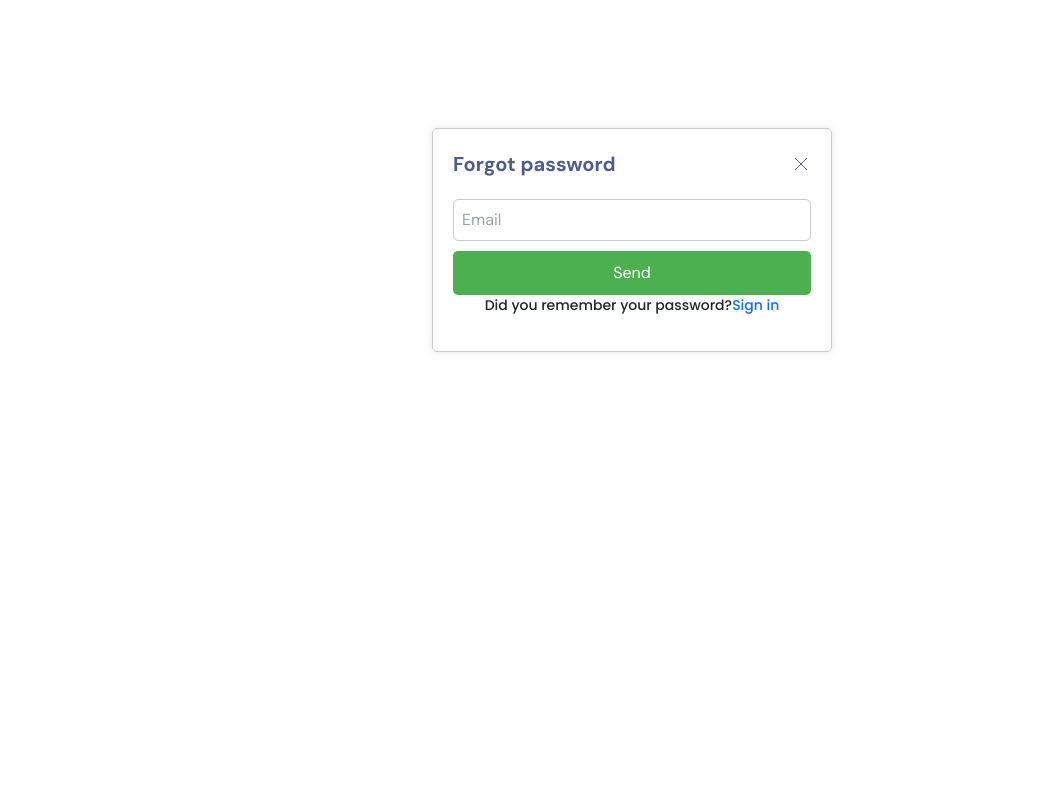
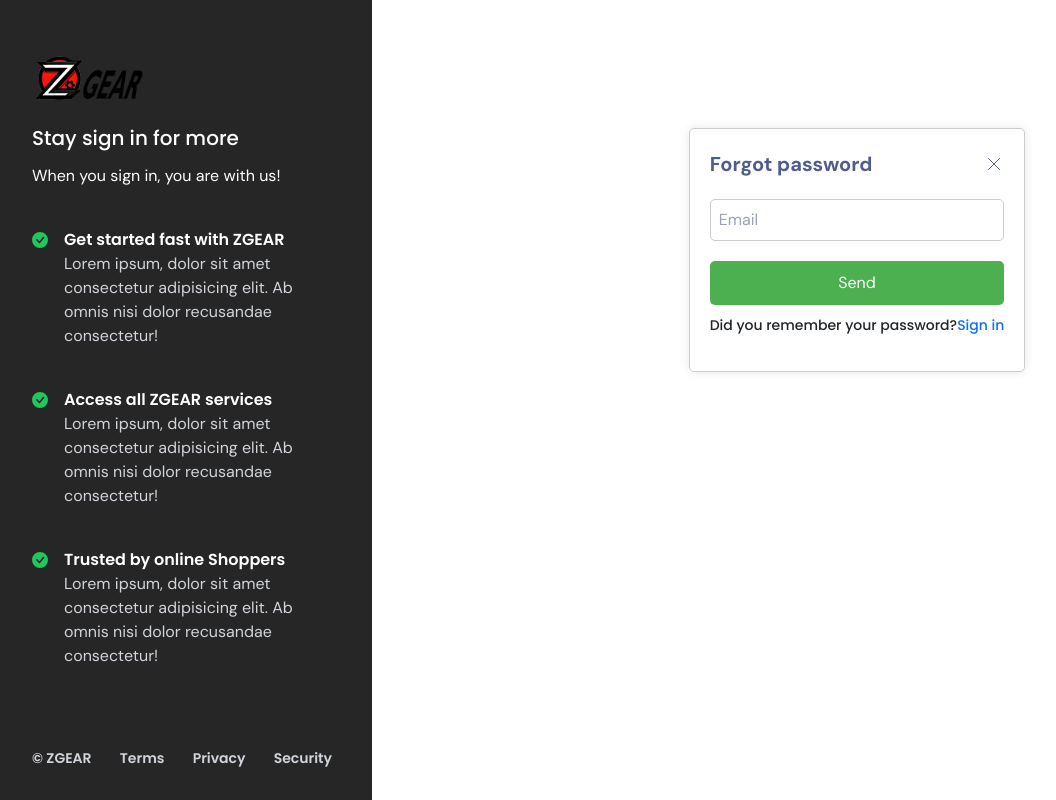
Before and after one commit to CG-ZGEAR/cg-zgear-app, a React (Create React App) app: page /forgot-password in a window 1280 px wide. Shown: the whole page, without its empty margins (8-1064 px from the left). Built offline with nearby package versions, Linux system fonts and the light colour scheme.

Commit message:
no message

```diff
--- a/src/assets/css/ForgotPassword.css
+++ b/src/assets/css/ForgotPassword.css
@@ -1,11 +1,40 @@
 .container-forgot {
-    max-width: 400px;
+    display: flex;
+    min-height: 100vh;
+}
+
+.left-forgot {
+    flex: 0 0 30%;
+}
+
+.right-forgot {
+    max-height: 450px;
+    max-width: 600px;
     margin: 10% auto;
     padding: 20px;
     border: 1px solid #ccc;
     border-radius: 5px;
     box-shadow: 0 0 10px rgba(0, 0, 0, 0.1);
+    align-self: flex-start;
+}
 
+.right-forgot .title {
+    margin-bottom: 20px;
+}
+
+.right-forgot .body {
+    display: flex;
+    flex-direction: column;
+    gap: 10px;
+}
+
+.right-forgot .otp-dialog input,
+.right-forgot .otp-dialog button {
+    margin-bottom: 10px;
+}
+
+.right-forgot .show_password {
+    margin-top: 10px;
 }
 
 .title {
@@ -24,6 +53,8 @@
 .body {
     display: flex;
     flex-direction: column;
+    height: 100%;
+    margin: 0;
 }
 
 .senEmail,
@@ -81,4 +112,9 @@
 .show_password {
     display: flex;
     align-items: center;
+    justify-content: flex-end;
 }
+
+.show_password input {
+    margin-right: 150px;
+}
--- a/src/pages/Account/ResetPassword.js
+++ b/src/pages/Account/ResetPassword.js
@@ -8,6 +8,8 @@
 } from '../../features/user/authSilce';
 import {Link} from 'react-router-dom';
 import '../../assets/css/ForgotPassword.css';
+import {logoLight} from "../../assets/images";
+import {BsCheckCircleFill} from "react-icons/bs";
 
 const ResetPassword = () => {
     const dispatch = useDispatch();
@@ -113,16 +115,89 @@
 
     return (
         <div className="container-forgot">
+            <div className="left-forgot">
+                <div className="w-1/2 hidden lgl:inline-flex h-full text-white">
+                    <div className="w-[450px] h-full bg-primeColor px-10 flex flex-col gap-6 justify-center pt-10">
+                        <Link to="/">
+                            <img src={logoLight} alt="logoImg" className="w-28"/>
+                        </Link>
+                        <div className="flex flex-col gap-1 -mt-1">
+                            <h1 className="font-titleFont text-xl font-medium">
+                                Stay sign in for more
+                            </h1>
+                            <p className="text-base">When you sign in, you are with us!</p>
+                        </div>
+                        <div className="w-[300px] flex items-start gap-3">
+            <span className="text-green-500 mt-1">
+              <BsCheckCircleFill/>
+            </span>
+                            <p className="text-base text-gray-300">
+              <span className="text-white font-semibold font-titleFont">
+                Get started fast with ZGEAR
+              </span>
+                                <br/>
+                                Lorem ipsum, dolor sit amet consectetur adipisicing elit. Ab omnis
+                                nisi dolor recusandae consectetur!
+                            </p>
+                        </div>
+                        <div className="w-[300px] flex items-start gap-3">
+            <span className="text-green-500 mt-1">
+              <BsCheckCircleFill/>
+            </span>
+                            <p className="text-base text-gray-300">
+              <span className="text-white font-semibold font-titleFont">
+                Access all ZGEAR services
+              </span>
+                                <br/>
+                                Lorem ipsum, dolor sit amet consectetur adipisicing elit. Ab omnis
+                                nisi dolor recusandae consectetur!
+                            </p>
+                        </div>
+                        <div className="w-[300px] flex items-start gap-3">
+            <span className="text-green-500 mt-1">
+              <BsCheckCircleFill/>
+            </span>
+                            <p className="text-base text-gray-300">
+              <span className="text-white font-semibold font-titleFont">
+                Trusted by online Shoppers
+              </span>
+                                <br/>
+                                Lorem ipsum, dolor sit amet consectetur adipisicing elit. Ab omnis
+                                nisi dolor recusandae consectetur!
+                            </p>
+                        </div>
+                        <div className="flex items-center justify-between mt-10">
+                            <Link to="/">
+                                <p className="text-sm font-titleFont font-semibold text-gray-300 hover:text-white cursor-pointer duration-300">
+                                    © ZGEAR
+                                </p>
+                            </Link>
+                            <p className="text-sm font-titleFont font-semibold text-gray-300 hover:text-white cursor-pointer duration-300">
+                                Terms
+                            </p>
+                            <p className="text-sm font-titleFont font-semibold text-gray-300 hover:text-white cursor-pointer duration-300">
+                                Privacy
+                            </p>
+                            <p className="text-sm font-titleFont font-semibold text-gray-300 hover:text-white cursor-pointer duration-300">
+                                Security
+                            </p>
+                        </div>
+                    </div>
+                </div>
+            </div>
+            <div className="right-forgot">
                 <div className="title">
                     <p className="forgot">Forgot password</p>
+                    <Link to="/signin">
                         <X size={20} color="#505c8c" weight="light"/>
+                    </Link>
                 </div>
 
                 <div className="body">
                     {resetPasswordOtpDialogVisible ? (
                         <div className="otp-dialog">
                             <input
-                            type="text"
+                                type="number"
                                 value={otp}
                                 onChange={(e) => setOtp(e.target.value)}
                                 placeholder="Enter OTP"
@@ -198,6 +273,7 @@
                     </p>
                 </div>
             </div>
+        </div>
     );
 };
 
```
Lines whose indentation alone changed are shown as unchanged.
